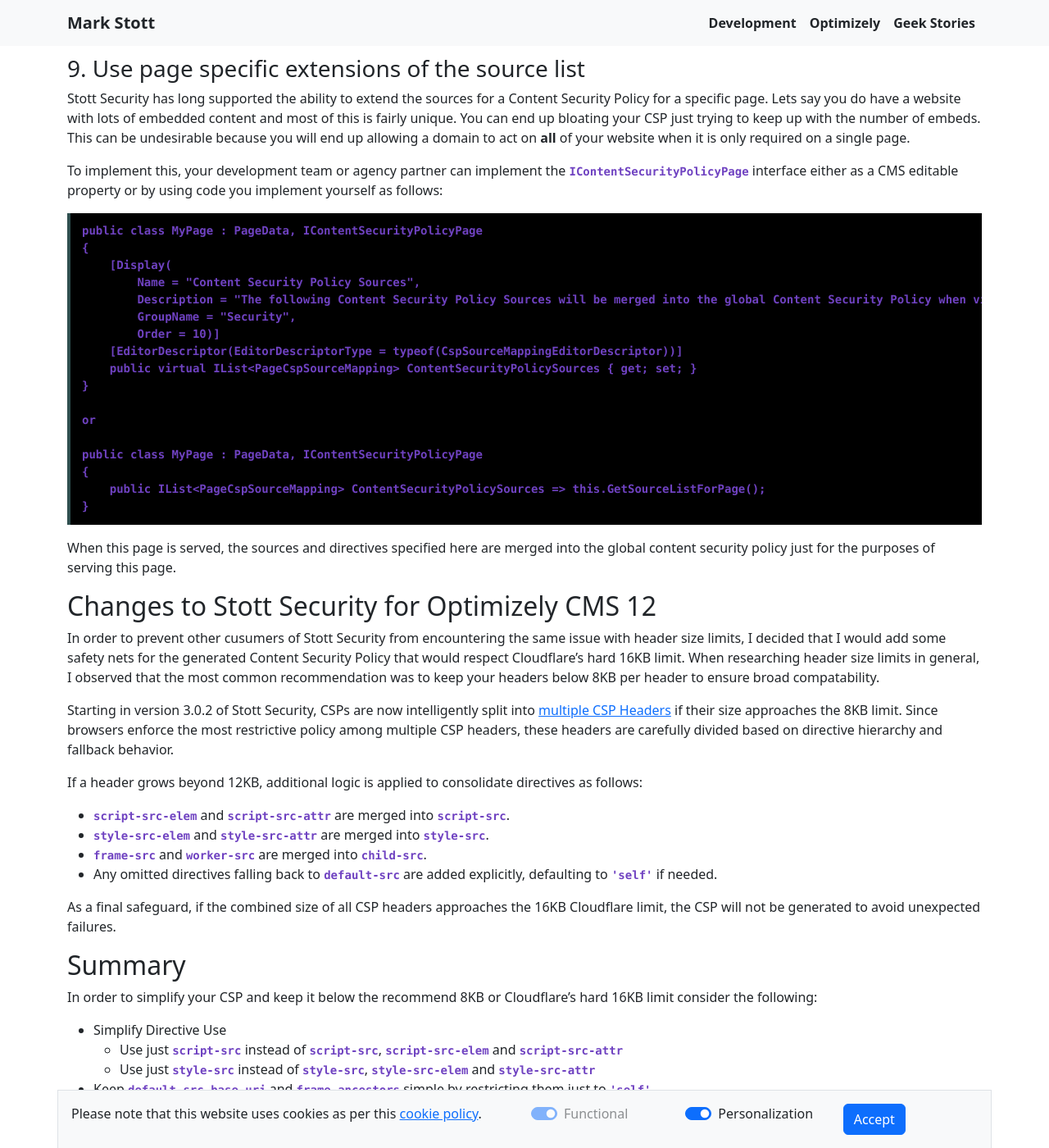
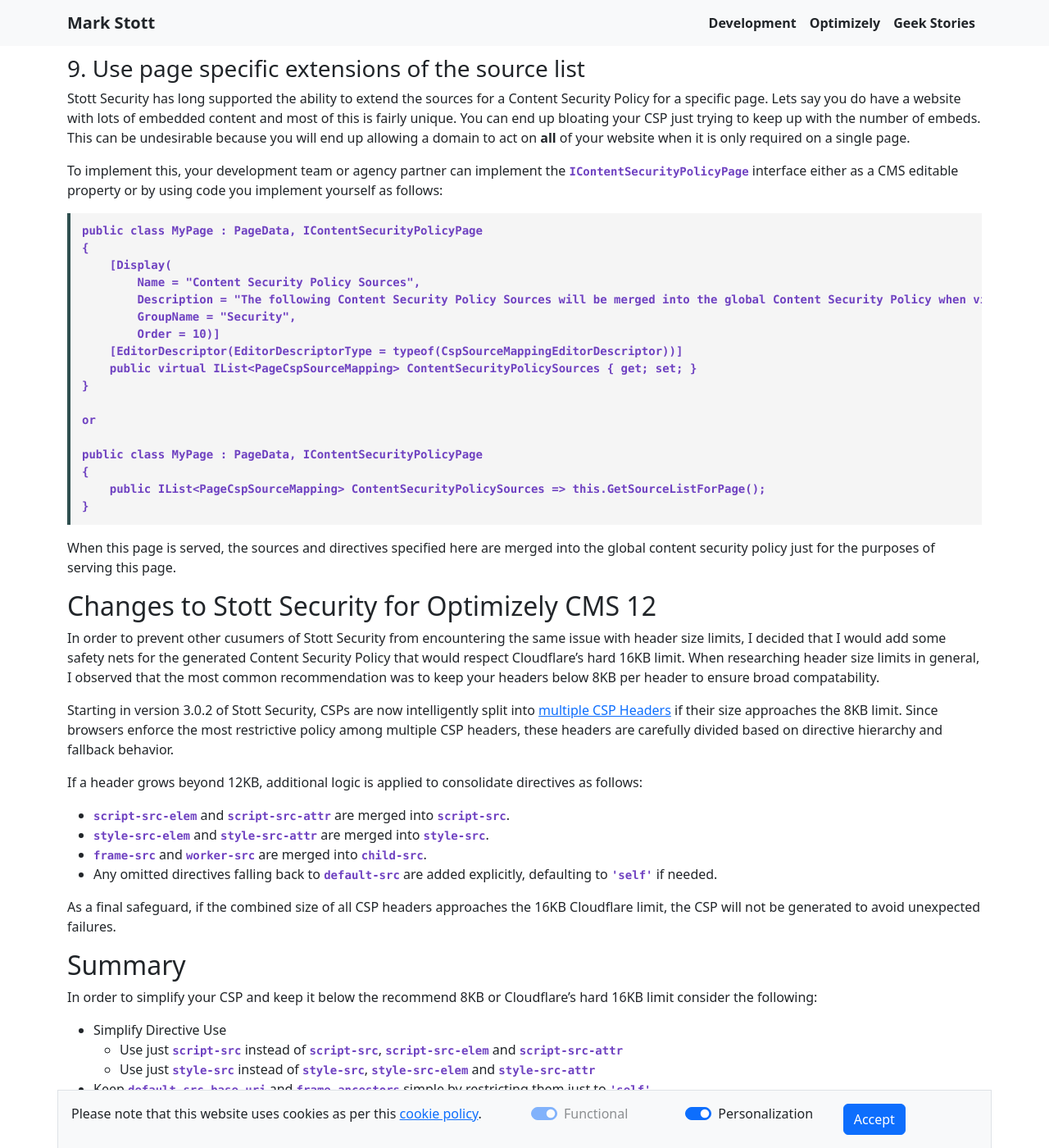
Before and after one commit to GeekInTheNorth/GeekInTheNorth.github.io, a Jekyll site: the page built from _posts/2025-07-31-optimize-your-csp.md, in a window 1280 px wide and 1400 px high, scrolled down 3941 px. Shown: the whole window at 82% size. Built offline with Jekyll 4.4.1, drawn with Linux system fonts in a browser that asks for light colours.

Commit message:
force colours on pre tags

```diff
--- a/assets/css/site.css
+++ b/assets/css/site.css
@@ -50,8 +50,8 @@
 }
 
 blockquote {
-  border-left: 4px solid gold;
-  background-color: lightgoldenrodyellow;
+  border-left: 4px solid gold !important;
+  background-color: lightgoldenrodyellow !important;
   padding: 0.8em;
 }
 
@@ -61,7 +61,7 @@
 }
 
 pre {
-  border-left: 4px solid darkslategray;
-  background-color: whitesmoke;
+  border-left: 4px solid darkslategray !important;
+  background-color: whitesmoke !important;
   padding: 0.8em;
 }
```
